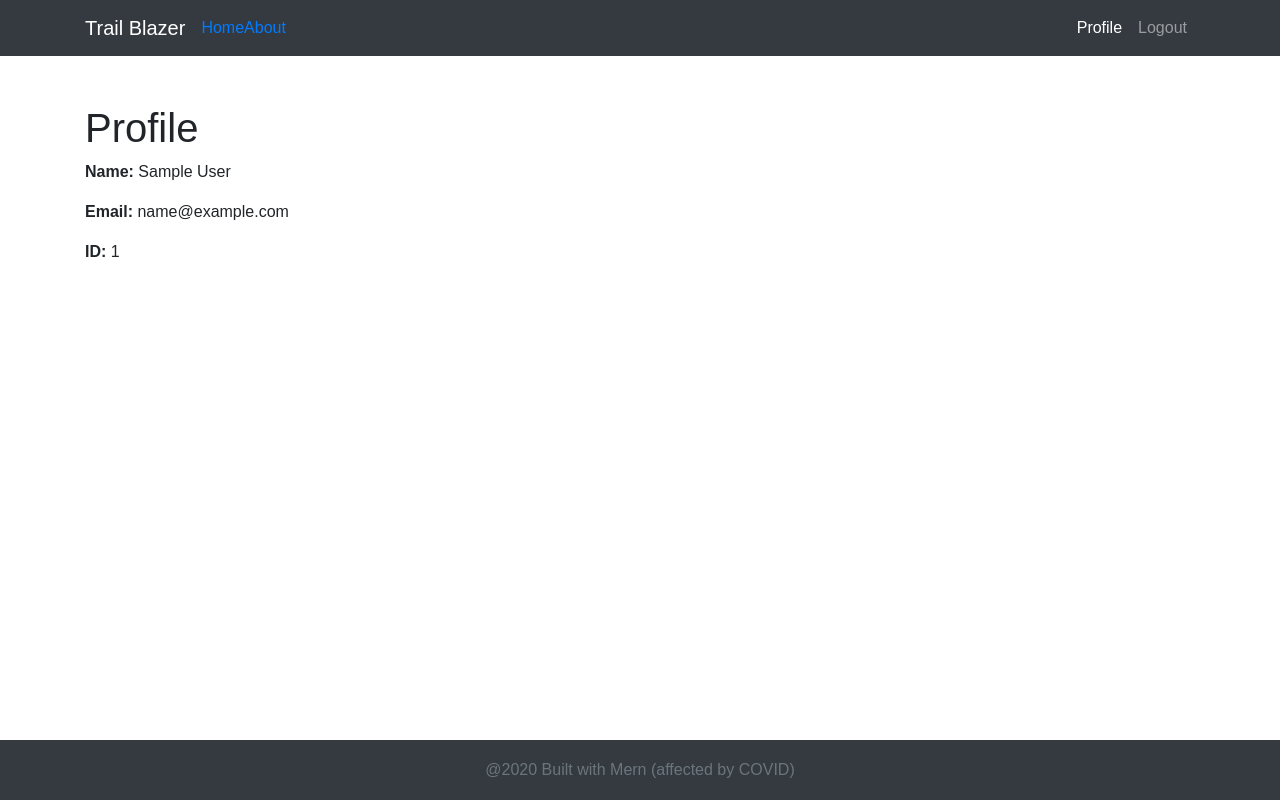
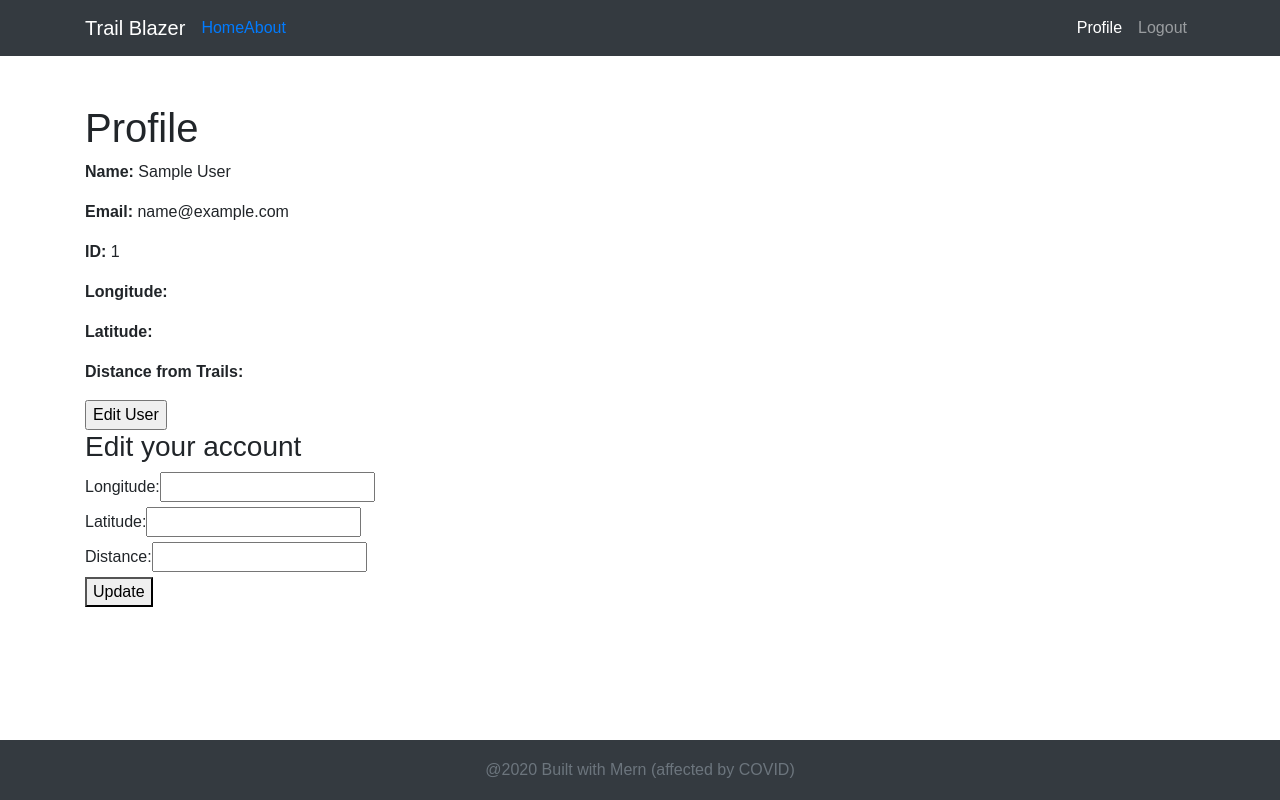
Before and after one commit to vbatallones/p3-trails-frontend, a React (Create React App) app: page /profile in a window 1280 px wide. Built offline with nearby package versions, Linux system fonts and the light colour scheme; sample sign-in values are in the browser's storage.

Commit message:
add edit form

```diff
--- /dev/null
+++ b/src/components/EditForm.js
@@ -0,0 +1,64 @@
+import React, { useState, useEffect} from 'react'
+import axios from 'axios';
+import { Redirect } from 'react-router-dom';
+const REACT_APP_SERVER_URL = process.env.REACT_APP_SERVER_URL;
+
+const EditForm = (props) => {
+
+    let [long, setLong] = useState(props.user.longitude);
+    let [lat, setLat] = useState(props.user.latitude);
+    let [dis, setDis] = useState(props.user.radiusTrail);
+    let [redirect, setRedirect] = useState(false);
+
+    const handleLong = (e) =>{
+        setLong(e.target.value);
+    }
+    const handleLat = (e) =>{
+        setLat(e.target.value);
+    }
+    const handleDis = (e) =>{
+        setDis(e.target.value);
+    }
+
+    let handleSubmit = (e) => {
+        e.preventDefault();
+
+        const updateInfo = { long, lat, dis }
+
+        axios.post(`${REACT_APP_SERVER_URL}/api/users/profile`, updateInfo)
+        .then(response =>{
+            setRedirect(true);
+        })
+        .catch(error => console.log(error))
+    }
+    if(redirect) return <Redirect to="/profile" />
+
+
+
+        return(
+            <div className='edit-user'>
+                <h3>Edit your account</h3>
+                <form onSubmit={handleSubmit}>
+                    <div>
+                        <label htmlFor="Longitute">Longitude:</label>
+                        <input name="Latitude" value={long} onChange={handleLong}/>
+                    </div>
+                    <div>
+                        <label htmlFor="Latitude">Latitude:</label>
+                        <input name="Latitude" value={lat} onChange={handleLat}/>
+                    </div>
+                    <div>
+                        <label htmlFor="Distance">Distance:</label>
+                        <input name="Distance" value={dis} onChange={handleDis} />
+                    </div>
+                        <input type="hidden" name="id" value={props.user.id} />
+                    <button type="submit">Update</button>
+
+                </form>
+            </div>
+        )
+
+
+}
+
+export default EditForm;
--- a/src/components/Profile.js
+++ b/src/components/Profile.js
@@ -1,15 +1,25 @@
-import React from 'react';
+import React, { useState} from 'react';
 import { Link } from 'react-router-dom';
+import EditForm from './EditForm';
 
 const Profile = (props) => {
+   let [currentForm, setForm] = useState("Edit User");
+
+
     console.log(props);
     const userData = props.user ?
     (<div>
         <h1>Profile</h1>
         <p><strong>Name:</strong> {props.user.name}</p>
         <p><strong>Email:</strong>  {props.user.email}</p>
-        <p><strong>ID:</strong>  {props.user.id}</p>
+        <p className="id" name="id"><strong>ID:</strong>  {props.user.id}</p>
+        <p><strong>Longitude:</strong> {props.user.longitude}</p>
+        <p><strong>Latitude:</strong>  {props.user.latitude}</p>
+        <p><strong>Distance from Trails:</strong>  {props.user.radiusTrail}</p>
+
+        <input type ="button" onClick={() => ({currentForm}="Edit User") ? (setForm(currentForm = "Cancel"), console.log({currentForm})) : (setForm(currentForm="Edit User"), console.log({currentForm}))} value={currentForm}/>
     </div>) : <h4>Loading...</h4>
+
 
     const errorDiv = () => {
         return(
@@ -21,7 +31,11 @@ const Profile = (props) => {
 
     return(
         <div>
+            <div>
             {props.user ? userData : errorDiv}
+            </div>
+            <EditForm user={props.user} />
+
         </div>
     )
 
```
